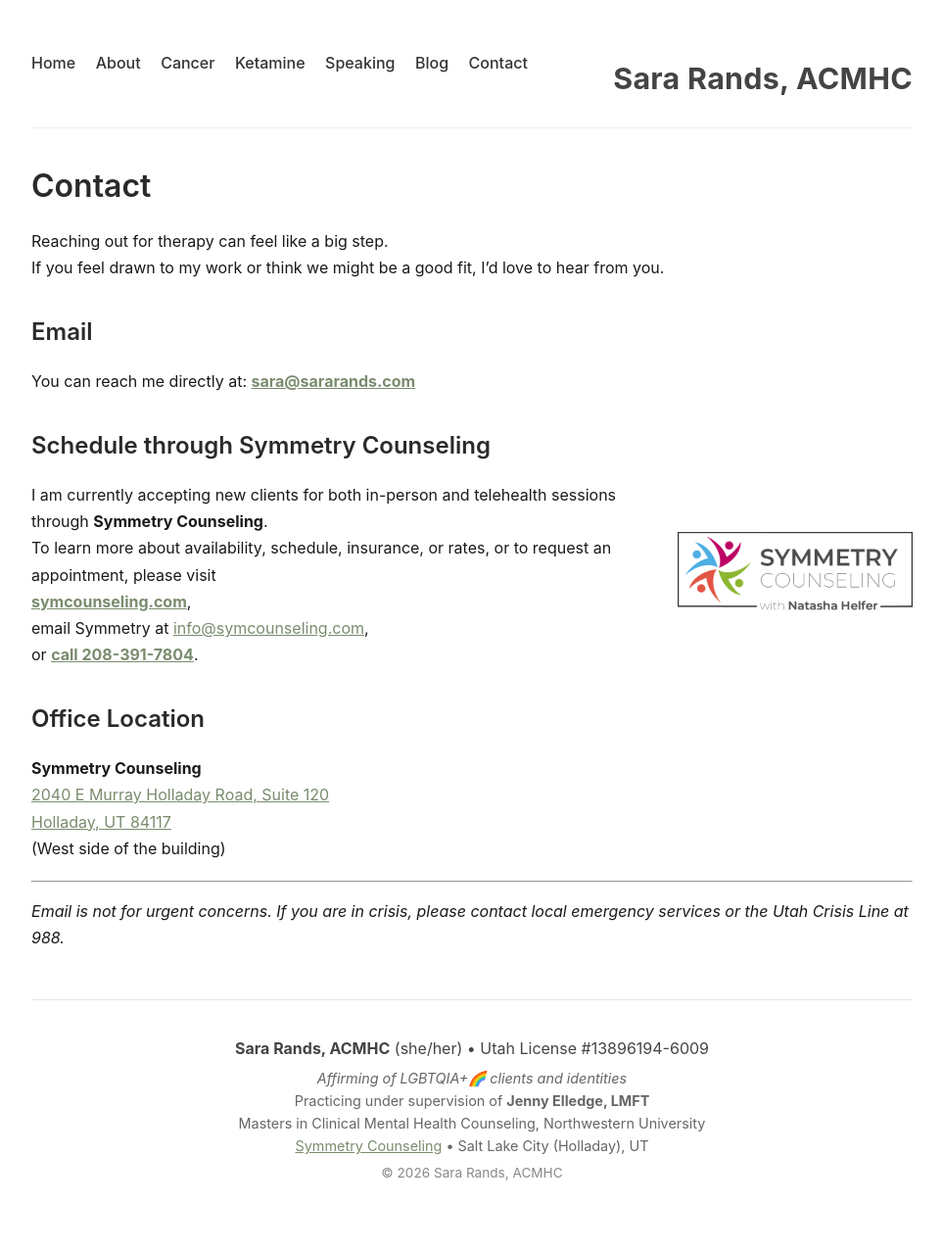
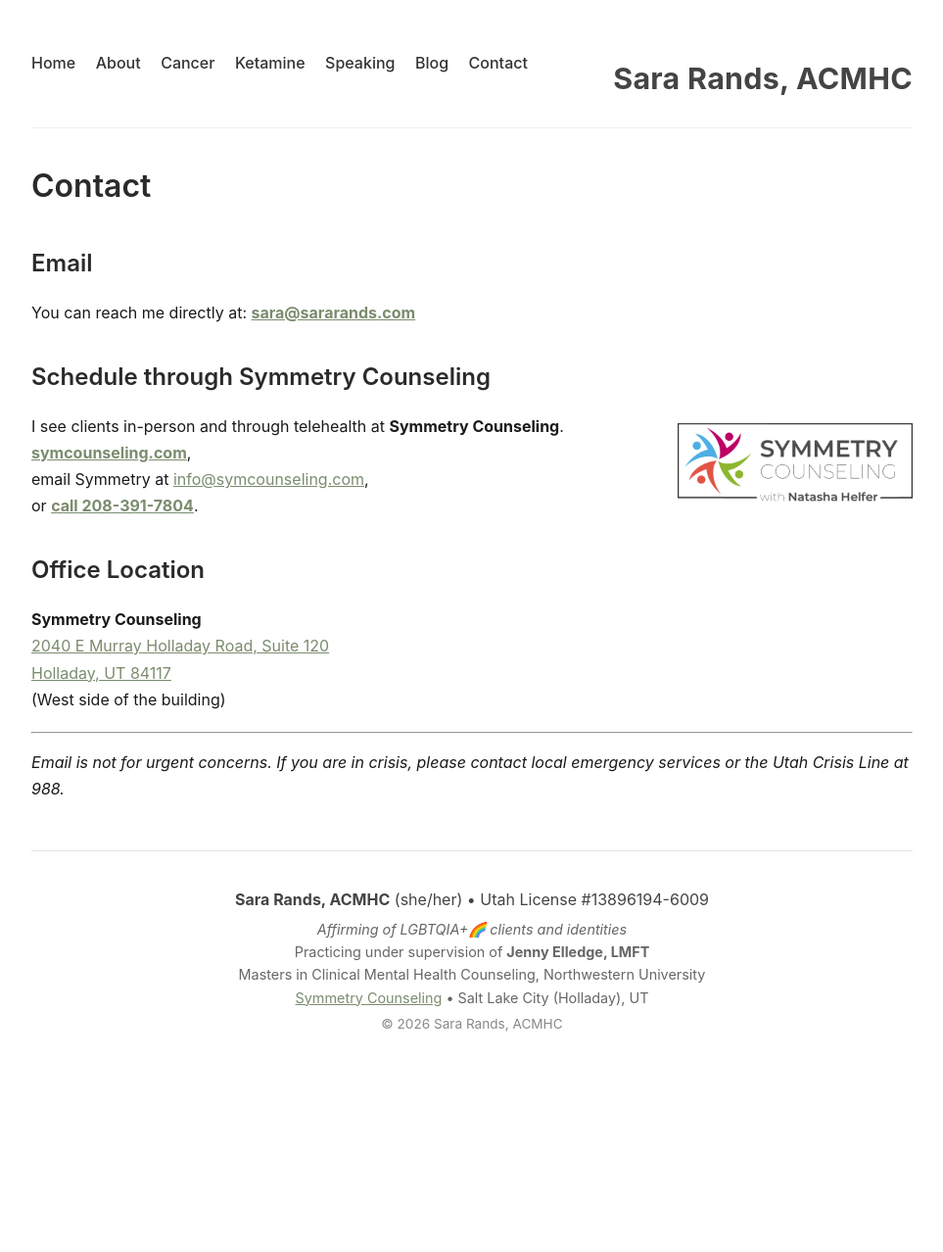
Before and after one commit to SaraRands/sararands-site, a Jekyll site: the page built from contact.md, in a window 1280 px wide. Shown: the whole page at 98% size, without its empty margins (158-1121 px from the left). Built offline with Jekyll 4.4.1, drawn with Linux system fonts in a browser that asks for light colours; after the commit the page ends 1127 px from its top, so only the background shows below that.

Commit message:
clients full

```diff
--- a/contact.md
+++ b/contact.md
@@ -1,13 +1,10 @@
 ---
 layout: default
 title: "Contact Sara Rands, ACMHC | Therapy for Gifted Adults & Sensitive Minds in Salt Lake City, Utah"
-description: "Get in touch with therapist Sara Rands for attachment-focused, neurodiversity-affirming therapy in Salt Lake City. Practicing through Symmetry Counseling. Now accepting new clients."
+description: "Get in touch with therapist Sara Rands for attachment-focused, neurodiversity-affirming therapy in Salt Lake City. Practicing through Symmetry Counseling."
 ---
 
 # Contact
-
-Reaching out for therapy can feel like a big step.
-If you feel drawn to my work or think we might be a good fit, I’d love to hear from you.
 
 ## Email
 You can reach me directly at: [**sara@sararands.com**](mailto:sara@sararands.com)
@@ -16,8 +13,7 @@ You can reach me directly at: [**sara@sararands.com**](mailto:sara@sararands.com
 <div style="display: flex; align-items: center; gap: 1.5rem; flex-wrap: wrap; margin-top: 1rem;">
   <div style="flex: 1;">
     <p style="margin: 0;">
-      I am currently accepting new clients for both in-person and telehealth sessions through <strong>Symmetry Counseling</strong>.<br />
-      To learn more about availability, schedule, insurance, or rates, or to request an appointment, please visit<br />
+      I see clients in-person and through telehealth at <strong>Symmetry Counseling</strong>.<br />
       <a href="https://symcounseling.com/sara-rands/" target="_blank"><strong>symcounseling.com</strong></a>,<br />
       email Symmetry at <a href="mailto:info@symcounseling.com">info@symcounseling.com</a>,<br />
       or <a href="tel:2083917804"><strong>call 208-391-7804</strong></a>.
```
Also changed, not shown: about.md (+1 -7 lines).
